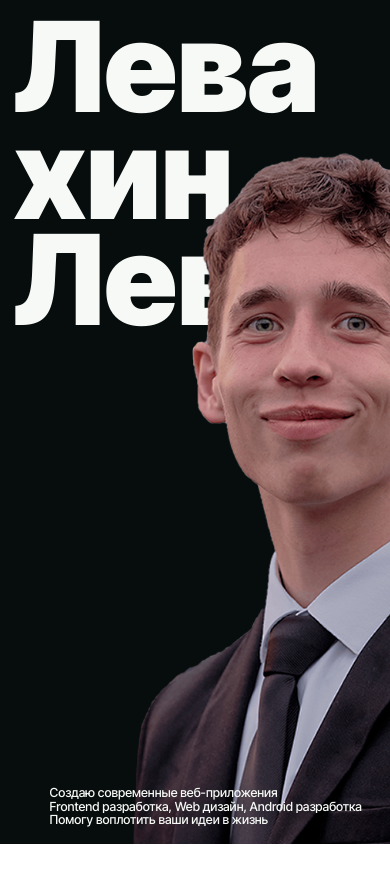
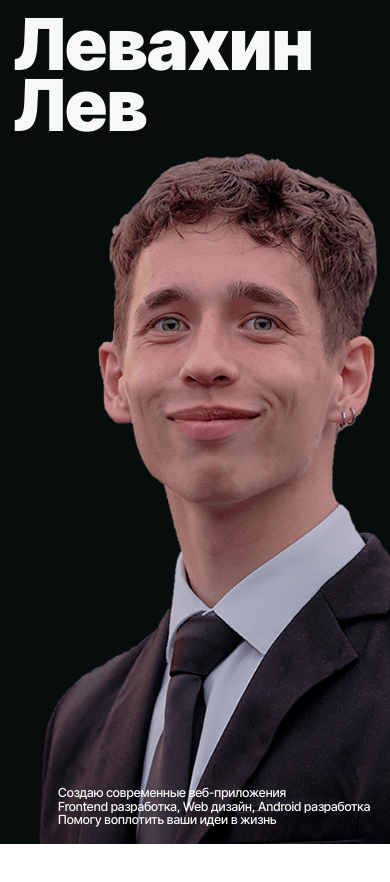
Before and after one commit to leonardoWer/leonardoWer.github.io, a website built with Vite: page index.html in a window 390 px wide. Shown: the top 882 px of the page. Built offline with nearby package versions, Linux system fonts and the light colour scheme.

Commit message:
Адаптация

```diff
--- a/src/components/sections/Header/Header.module.css
+++ b/src/components/sections/Header/Header.module.css
@@ -7,7 +7,7 @@
 }
 .headerContainer__title {
     font-family: var(--black-text);
-    font-size: clamp(8rem, 5.57rem + 12.15vw, 20rem);
+    font-size: clamp(4.2rem, 1.889rem + 11.56vw, 25rem);
     line-height: 0.85;
     color: var(--light-text);
     position: absolute;
@@ -32,3 +32,12 @@
     bottom: 0;
     left: 34vw;
 }
+
+@media (max-width: 520px) {
+    .headerContainer__img {
+        left: 10%;
+    }
+    .headerContainer__description {
+        right: 1.4rem;
+    }
+}
```
